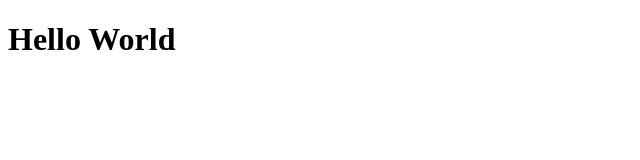
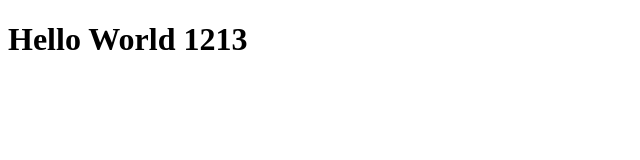
Before and after one commit to arigunawan12/latihan1, a plain HTML site: page index.html in a window 1280 px wide. Shown: the whole page, without its empty margins (0-640 px from the left). Drawn offline with Linux system fonts and the light colour scheme.

Commit message:
second commit

```diff
--- a/index.html
+++ b/index.html
@@ -7,6 +7,6 @@
     <title>Website Ku</title>
   </head>
   <body>
-    <h1>Hello World</h1>
+    <h1>Hello World 1213</h1>
   </body>
 </html>
```
